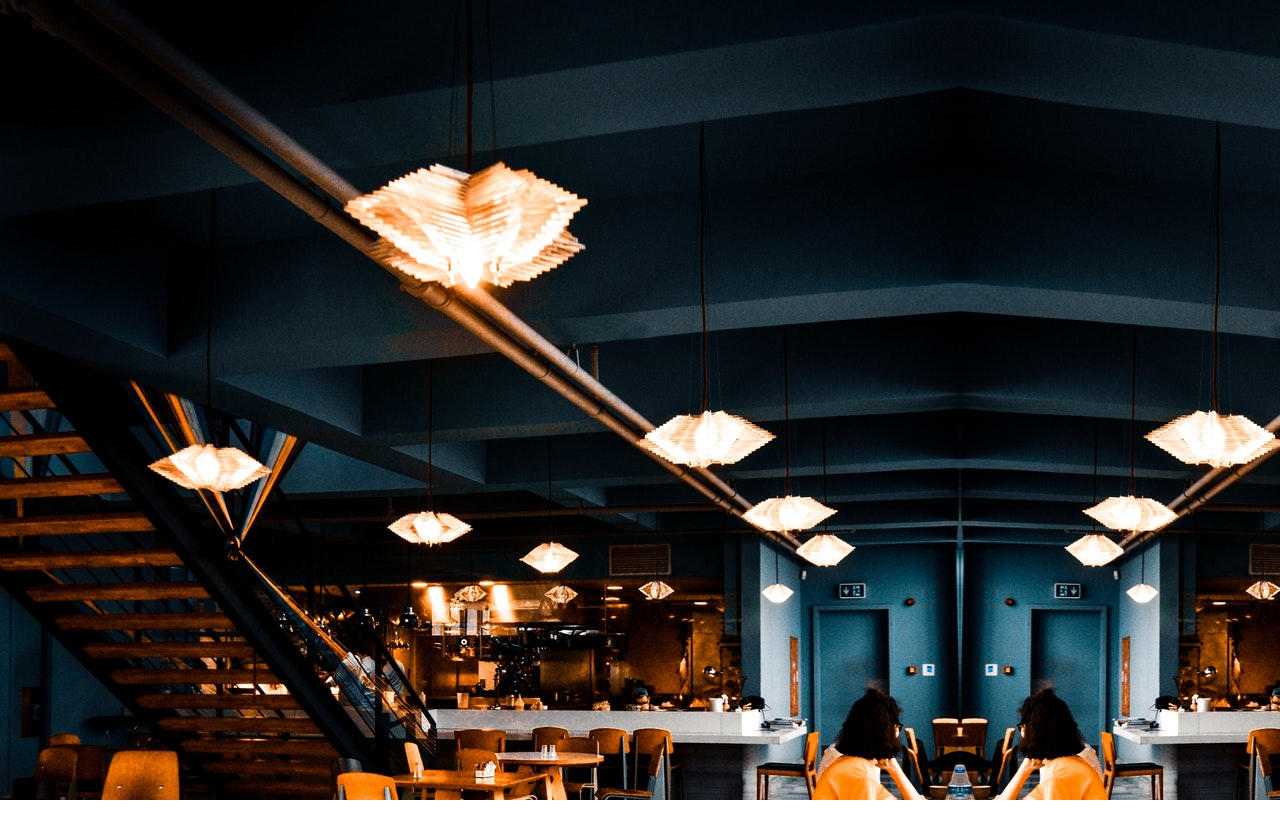
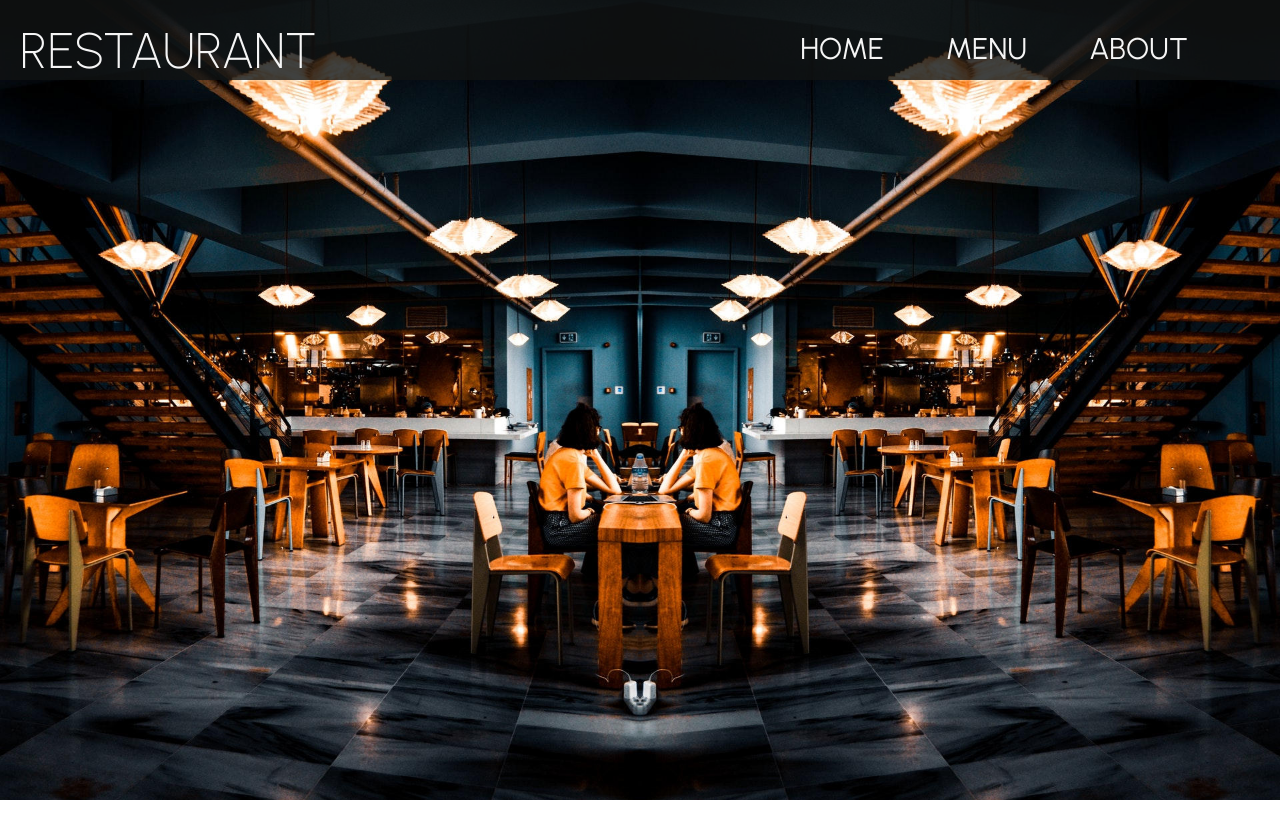
Before and after one commit to ziutech/restaurant, a website built with webpack: page dist/index.html in a window 1280 px wide. Built offline with nearby package versions, Linux system fonts and the light colour scheme.

Commit message:
navigation bar

```diff
--- a/dist/index.html
+++ b/dist/index.html
@@ -7,11 +7,24 @@
         <title>Document</title>
         <script src="main.js"></script>
         <link rel="stylesheet" type="text/css" href="style.css" />
+        <link rel="preconnect" href="https://fonts.googleapis.com" />
+        <link rel="preconnect" href="https://fonts.gstatic.com" crossorigin />
+        <link
+            href="https://fonts.googleapis.com/css2?family=Urbanist:wght@200;400;700&display=swap"
+            rel="stylesheet"
+        />
     </head>
     <body>
         <div id="content">
-            <header></header>
             <main>
+                <nav>
+                    <h3>RESTAURANT</h3>
+                    <ul>
+                        <li id="home" class="pageChange">HOME</li>
+                        <li id="menu" class="pageChange">MENU</li>
+                        <li id="about" class="pageChange">ABOUT</li>
+                    </ul>
+                </nav>
                 <section></section>
             </main>
             <footer></footer>
--- a/dist/style.css
+++ b/dist/style.css
@@ -1,11 +1,60 @@
+:root {
+    --default: hsla(190, 7%, 7%, 0.8);
+}
 body {
+    font-family: "Urbanist", sans-serif;
+    color: whitesmoke;
     margin: 0px;
     padding: 0px;
+    overflow-x: hidden;
 }
+
+button {
+    appearance: none;
+    border: none;
+    background: none;
+    color: whitesmoke;
+}
+
+nav {
+    position: fixed;
+    display: flex;
+    justify-content: space-between;
+    top: 0px;
+    left: 0px;
+    right: 0px;
+    width: 100vw;
+    height: 10vh;
+    /* background-color: rgba(0, 0, 0, 0.5); */
+    background-color: var(--default);
+}
+
+nav h3 {
+    margin: 20px;
+    font-weight: 200;
+    font-size: 50px;
+}
+nav ul {
+    list-style: none;
+    width: 40%;
+    margin: 30px;
+    display: flex;
+    justify-content: space-evenly;
+}
+
+.pageChange {
+    font-size: 30px;
+}
+.pageChange:hover {
+    text-decoration: underline 2px;
+}
+
 main {
+    width: 100vw;
     position: relative;
     background-image: url("../src/pexels-volkan-vardar-3887985.jpg");
-    background-repeat: repeat-x round;
+    background-position: center;
+    background-size: cover;
     top: -20vh;
     height: 120vh;
 }
```
